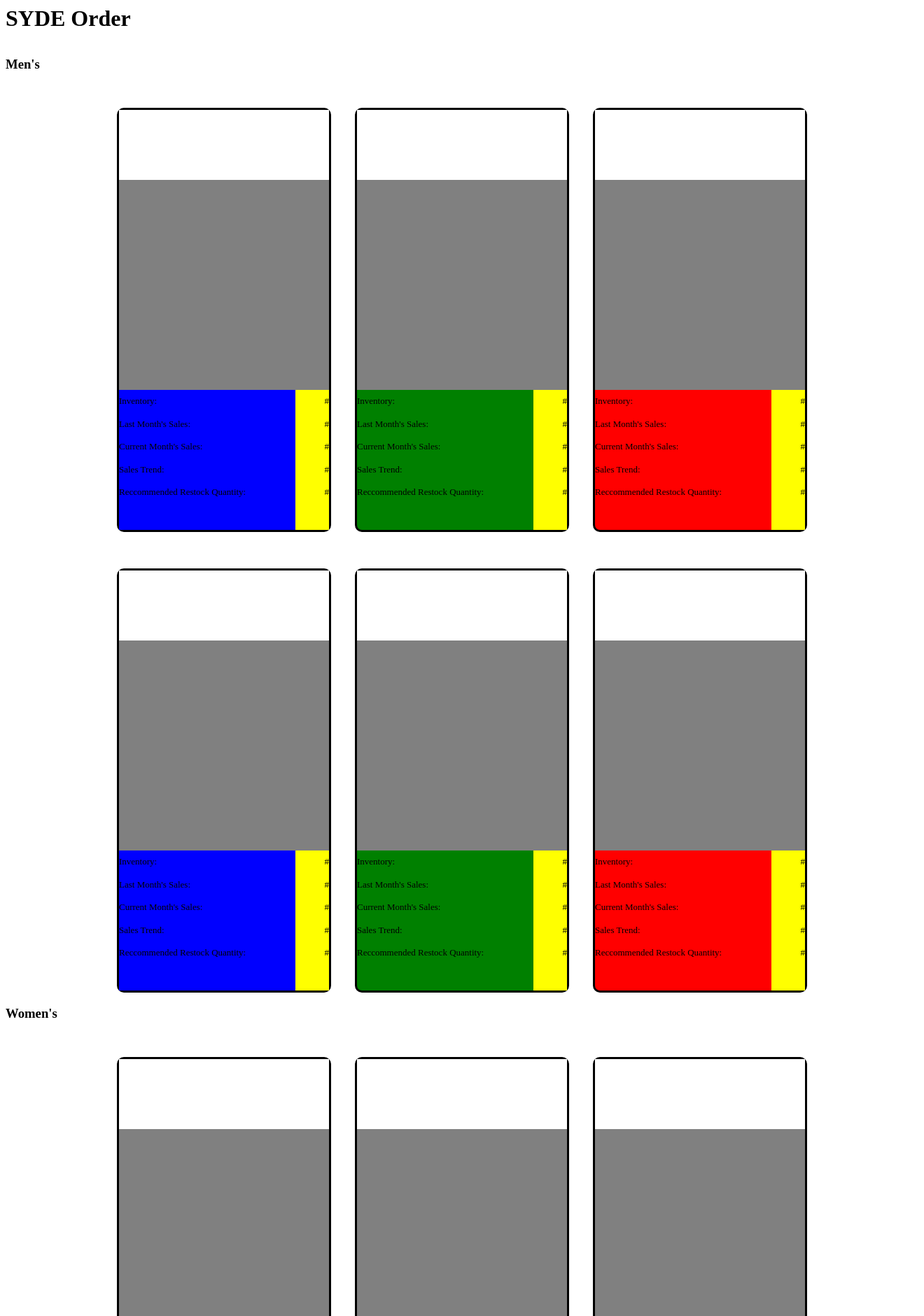
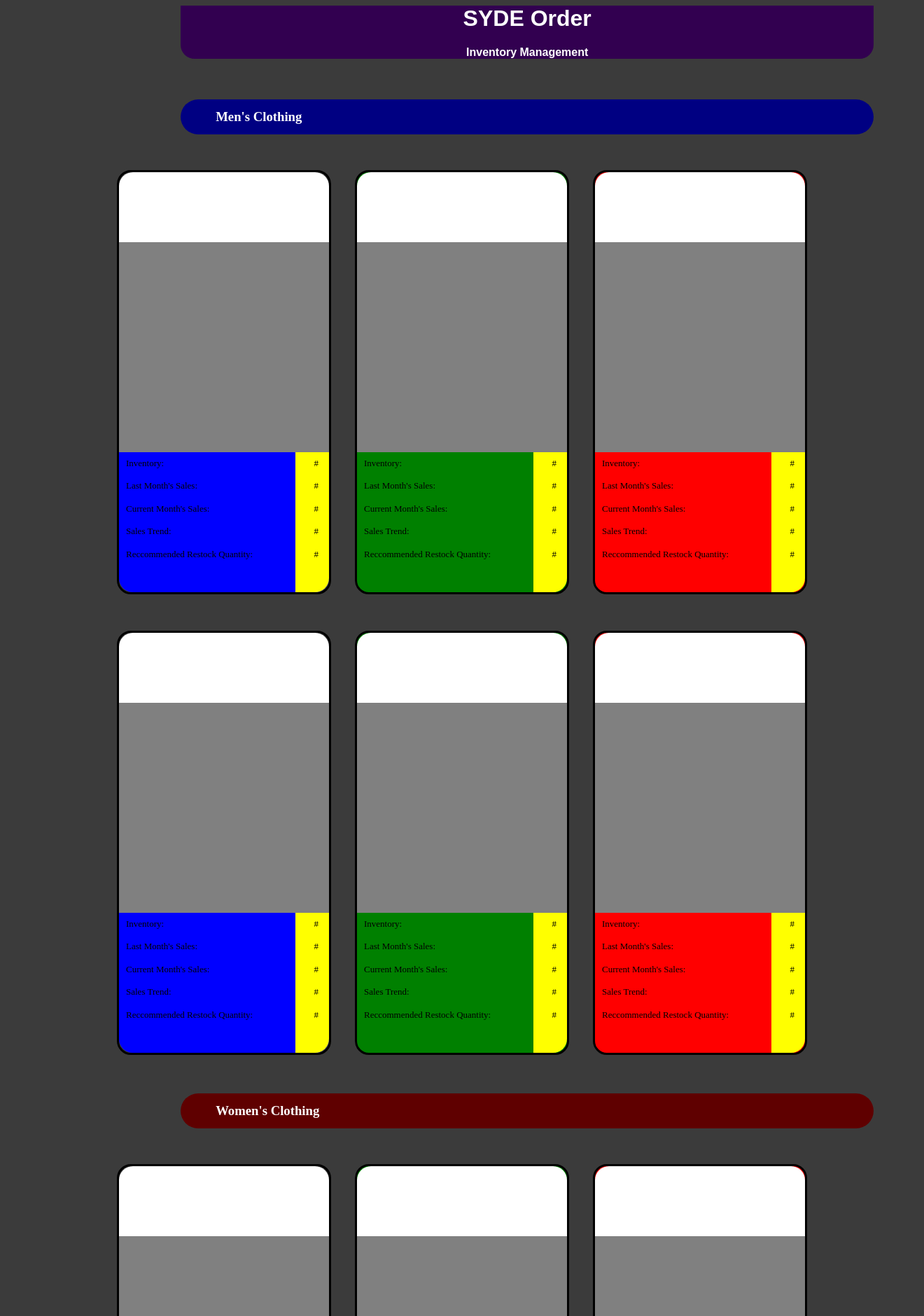
Before and after one commit to ieee-newhacks/InventoryManager, a Flask app: page / in a window 1320 px wide. Shown: the top 1880 px of the page at 70% size. Run offline with Flask 2, Linux system fonts and the light colour scheme; some web fonts are replaced.

Commit message:
Updated index.html 12:44 AM

```diff
--- a/templates/index.html
+++ b/templates/index.html
@@ -22,8 +22,12 @@
         <link href="https://fonts.googleapis.com/css?family=Varela+Round" rel="stylesheet">
         <link href="https://fonts.googleapis.com/css?family=Assistant" rel="stylesheet">
         <link href="https://fonts.googleapis.com/css?family=Nunito" rel="stylesheet">
+        <link href="https://fonts.googleapis.com/css?family=NTR" rel="stylesheet">
 
         <style>
+            body{
+                background-color: rgba(0,0,0, 0.77);
+            }
             .row1, .row2, .row3, .row4{
                 text-align: center;
             }
@@ -34,9 +38,9 @@
                 display: inline-block;
                 vertical-align: top;
                 margin: 15px;
-                border-radius: 10px;
-                -webkit-border-radius: 10px;
-                -moz-border-radius: 10px;
+                border-radius: 20px;
+                -webkit-border-radius: 20px;
+                -moz-border-radius: 20px;
             }
             .box2, .box5, .box8, .box11{
                 height: 600px;
@@ -45,9 +49,9 @@
                 border: solid;
                 display: inline-block;
                 margin: 15px;
-                border-radius: 10px;
-                -webkit-border-radius: 10px;
-                -moz-border-radius: 10px;
+                border-radius: 20px;
+                -webkit-border-radius: 20px;
+                -moz-border-radius: 20px;
             }
             .box3, .box6, .box9, .box12{
                 height: 600px;
@@ -56,14 +60,20 @@
                 border: solid;
                 display: inline-block;
                 margin: 15px;
-                border-radius: 10px;
-                -webkit-border-radius: 10px;
-                -moz-border-radius: 10px;
+                border-radius: 20px;
+                -webkit-border-radius: 20px;
+                -moz-border-radius: 20px;
             }
             .name{
                 height: 100px;
                 width: 300px;
                 background-color: white;
+                border-top-left-radius: 20px;
+                border-top-right-radius: 20px;
+                -webkit-border-top-left-radius: 20px;
+                -webkit-border-top-right-radius: 20px;
+                -moz-border-top-left-radius: 20px;
+                -moz-border-top-right-radius: 20px;
             }
 
             .image{
@@ -72,10 +82,16 @@
                 background-color: grey;
             }
             .bottom{
-              height: 200px;
-              width: 300px;
-              display: inline-block;
-              background-color: blue;
+                height: 200px;
+                width: 300px;
+                display: inline-block;
+                background-color: blue;
+                border-bottom-left-radius: 20px;
+                border-bottom-right-radius: 20px;
+                -webkit-border-bottom-left-radius: 20px;
+                -webkit-border-bottom-right-radius: 20px;
+                -moz-border-bottom-left-radius: 20px;
+                -moz-border-bottom-right-radius: 20px;
             }
             .description{
                 height: 200px;
@@ -91,6 +107,56 @@
                 font-size: 13px;
                 float: right;
                 background-color: yellow;
+                border-bottom-right-radius: 20px;
+                -webkit-border-right-radius: 20px;
+                -moz-border-right-radius: 20px;
+            }
+            .header{
+                background-color: #320050;
+                text-align: center;
+                color: white;
+                font-family: 'NTR', sans-serif;
+                border-bottom-left-radius: 20px;
+                border-bottom-right-radius: 20px;
+                -webkit-border-bottom-left-radius: 20px;
+                -webkit-border-bottom-right-radius: 20px;
+                -moz-border-bottom-left-radius: 20px;
+                -moz-border-bottom-right-radius: 20px;
+                width: 990px;
+                position: relative;
+                left: 250.19px;
+            }
+            .mens{
+                height: 50px;
+                background-color: #000082;
+                color: white;
+                border-radius: 25px;
+                -webkit-border-radius: 25px;
+                -moz-border-radius: 25px;
+                line-height: 50px;
+                width: 990px;
+                position: relative;
+                left: 250.19px;
+            }
+            .mens h3{
+                position: relative;
+                left: 50px;
+            }
+            .womens{
+                height: 50px;
+                background-color: #5F0000;
+                color: white;
+                border-radius: 25px;
+                -webkit-border-radius: 25px;
+                -moz-border-radius: 25px;
+                line-height: 50px;
+                width: 990px;
+                position: relative;
+                left: 250.19px;
+            }
+            .womens h3{
+                position: relative;
+                left: 50px;
             }
             h1{
               margin: 0;
@@ -102,12 +168,25 @@
               margin: 0;
               line-height: 2.5em;
             }
+            .description p{
+                position: relative;
+                left: 10px;
+            }
+            .stock p{
+                position: relative;
+                right: 15px;
+            }
         </style>
     </head>
     <body>
-        <h1>SYDE Order</h1>
+        <div class="header">
+            <h1>SYDE Order</h1>
+            <h4>Inventory Management</h4>
+        </div>
         <br><br>
-        <h3>Men's</h3>
+        <div class="mens">
+            <h3>Men's Clothing </h3>
+        </div>
         <br>
         <br>
         <div class="row1">
@@ -241,9 +320,11 @@
                 </div>
             </div>
         </div>
-
+        <br><br>
         <!--------------------------------------------------------------->
-        <h3>Women's</h3>
+        <div class="womens">
+            <h3>Women's Clothing</h3>
+        </div>
         <br>
         <br>
         <div class="row3">
```
